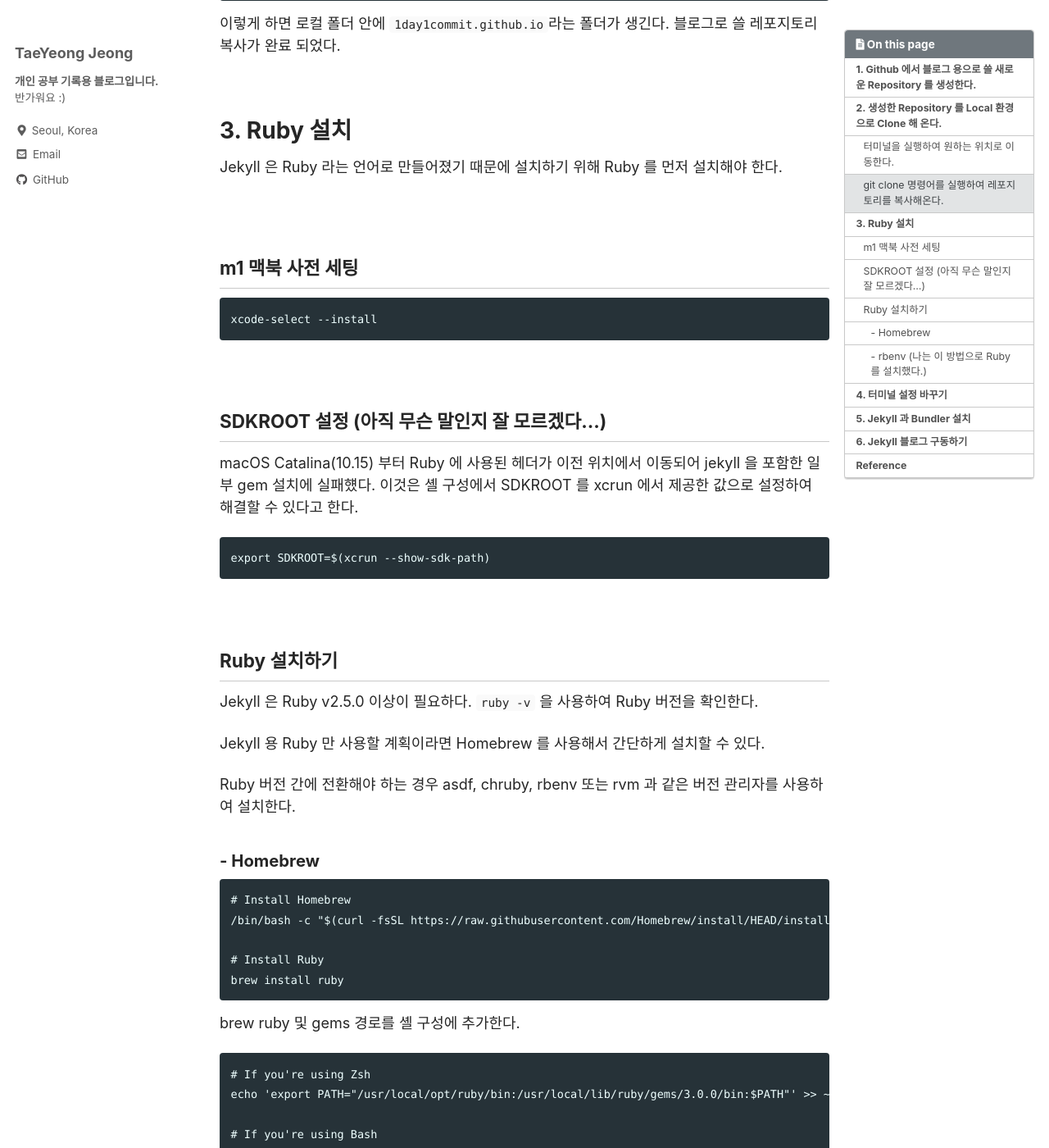
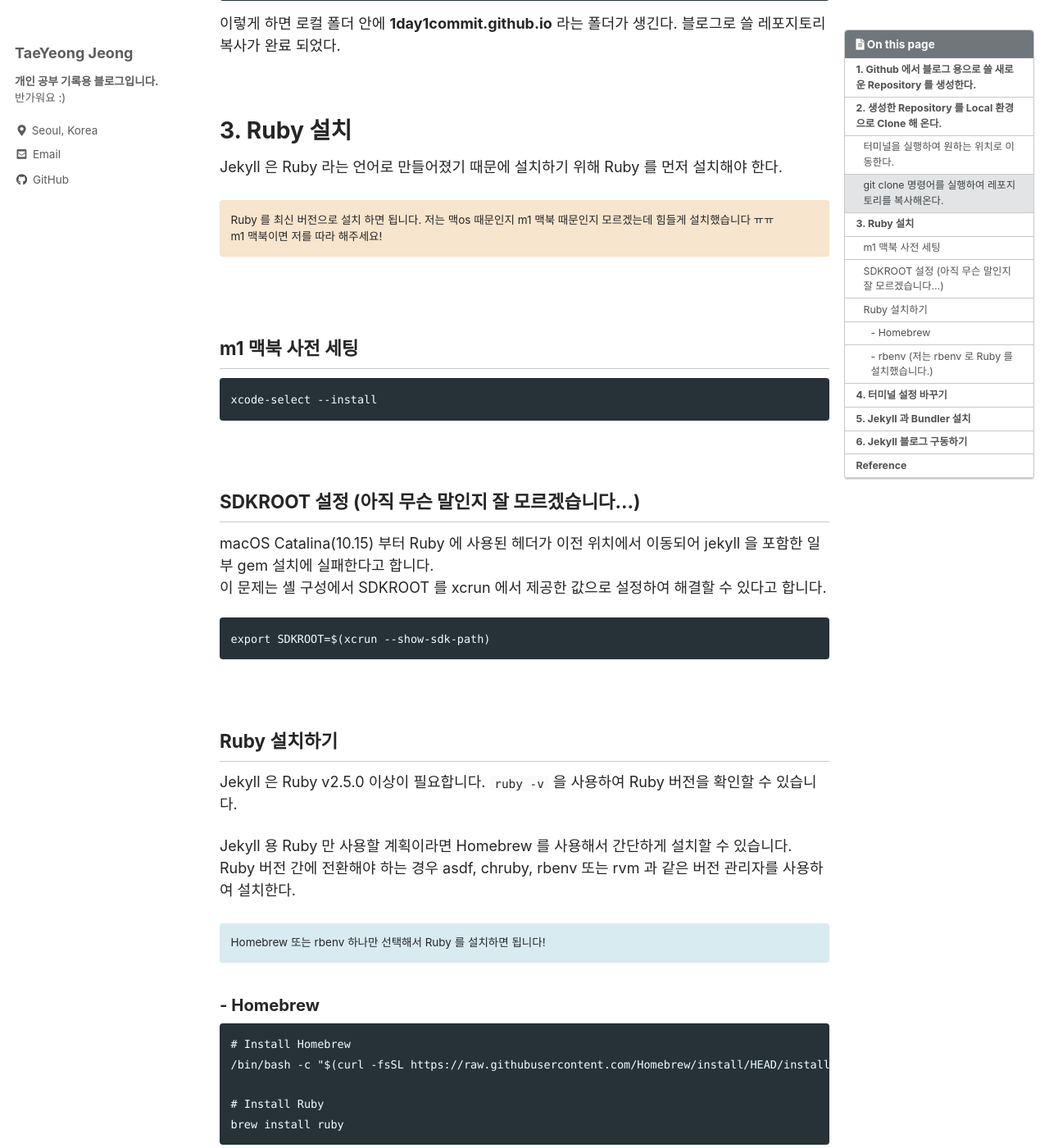
Before and after one commit to dev-taeyeong/test-blog, a Jekyll site: the page built from _posts/Github_Blog/2021-11-01-make-blog-1.md, in a window 1280 px wide and 1400 px high, scrolled down 1003 px. Shown: the whole window at 82% size. Built offline with Jekyll 4.4.1, drawn with Linux system fonts in a browser that asks for light colours; cached includes are drawn as plain includes; comment, search, counter and statistics services are not loaded; some of the changed text lies outside the part shown.

Commit message:
블로그 생성1 게시물 수정

````diff
--- a/_posts/Github_Blog/2021-11-01-make-blog-1.md
+++ b/_posts/Github_Blog/2021-11-01-make-blog-1.md
@@ -52,13 +52,17 @@ git clone + 레포지토리 주소.git 실행
 git clone https://github.com/1day1commit/1day1commit.github.io.git
 ```
 
-이렇게 하면 로컬 폴더 안에 `1day1commit.github.io`라는 폴더가 생긴다. 블로그로 쓸 레포지토리 복사가 완료 되었다.
+이렇게 하면 로컬 폴더 안에 **1day1commit.github.io** 라는 폴더가 생긴다. 블로그로 쓸 레포지토리 복사가 완료 되었다.
 
 <br>
 
 # 3. Ruby 설치
 
 Jekyll 은 Ruby 라는 언어로 만들어졌기 때문에 설치하기 위해 Ruby 를 먼저 설치해야 한다.
+
+Ruby 를 최신 버전으로 설치 하면 됩니다. 저는 맥os 때문인지 m1 맥북 때문인지 모르겠는데 힘들게 설치했습니다 ㅠㅠ
+m1 맥북이면 저를 따라 해주세요!
+{: .notice--warning}
 
 <br>
 
@@ -70,9 +74,10 @@ xcode-select --install
 
 <br>
 
-## SDKROOT 설정 (아직 무슨 말인지 잘 모르겠다...)
+## SDKROOT 설정 (아직 무슨 말인지 잘 모르겠습니다...)
 
-macOS Catalina(10.15) 부터 Ruby 에 사용된 헤더가 이전 위치에서 이동되어 jekyll 을 포함한 일부 gem 설치에 실패헀다. 이것은 셸 구성에서 SDKROOT 를 xcrun 에서 제공한 값으로 설정하여 해결할 수 있다고 한다.
+macOS Catalina(10.15) 부터 Ruby 에 사용된 헤더가 이전 위치에서 이동되어 jekyll 을 포함한 일부 gem 설치에 실패한다고 합니다.
+이 문제는 셸 구성에서 SDKROOT 를 xcrun 에서 제공한 값으로 설정하여 해결할 수 있다고 합니다.
 
 ```
 export SDKROOT=$(xcrun --show-sdk-path)
@@ -82,11 +87,13 @@ export SDKROOT=$(xcrun --show-sdk-path)
 
 ## Ruby 설치하기
 
-Jekyll 은 Ruby v2.5.0 이상이 필요하다. `ruby -v` 을 사용하여 Ruby 버전을 확인한다.
+Jekyll 은 Ruby v2.5.0 이상이 필요합니다. `ruby -v` 을 사용하여 Ruby 버전을 확인할 수 있습니다.
 
-Jekyll 용 Ruby 만 사용할 계획이라면 Homebrew 를 사용해서 간단하게 설치할 수 있다.
+Jekyll 용 Ruby 만 사용할 계획이라면 Homebrew 를 사용해서 간단하게 설치할 수 있습니다.
+Ruby 버전 간에 전환해야 하는 경우 asdf, chruby, rbenv 또는 rvm 과 같은 버전 관리자를 사용하여 설치한다.
 
-Ruby 버전 간에 전환해야 하는 경우 asdf, chruby, rbenv 또는 rvm 과 같은 버전 관리자를 사용하여 설치한다.
+Homebrew 또는 rbenv 하나만 선택해서 Ruby 를 설치하면 됩니다!
+{: .notice--info}
 
 ### - Homebrew
 
@@ -98,7 +105,7 @@ Ruby 버전 간에 전환해야 하는 경우 asdf, chruby, rbenv 또는 rvm 과
 brew install ruby
 ```
 
-brew ruby 및 gems 경로를 셸 구성에 추가한다.
+brew ruby 및 gems 경로를 셸 구성에 추가합니다.
 
 ```
 # If you're using Zsh
@@ -111,7 +118,7 @@ echo 'export PATH="/usr/local/opt/ruby/bin:/usr/local/lib/ruby/gems/3.0.0/bin:$P
 echo $SHELL
 ```
 
-터미널을 다시 시작하고 Ruby 설정을 확인한다.
+터미널을 다시 시작하고 Ruby 설정을 확인합니다.
 
 ```
 which ruby
@@ -123,9 +130,9 @@ ruby 3.0.0p0 (2020-12-25 revision 95aff21468)
 
 <br>
 
-### - rbenv (나는 이 방법으로 Ruby 를 설치했다.)
+### - rbenv (저는 rbenv 로 Ruby 를 설치했습니다.)
 
-rbenv 를 사용하여 Ruby 버전을 관리하면 프로젝트에서 주어진 Ruby 버전을 실행할 수 있어야 할 때 매우 유용하다.
+rbenv 를 사용하여 Ruby 버전을 관리하면 프로젝트에서 주어진 Ruby 버전을 실행할 수 있어야 할 때 매우 유용합니다.
 
 ```
 # Install Homebrew
@@ -143,7 +150,7 @@ curl -fsSL https://github.com/rbenv/rbenv-installer/raw/main/bin/rbenv-doctor |
 
 <br>
 
-터미널을 다시 시작하고 원하는 Ruby 버전을 설치한다.
+터미널을 다시 시작하고 원하는 Ruby 버전을 설치합니다.
 
 ```
 rbenv versions
@@ -152,8 +159,8 @@ rbenv versions
 ```
 
 - 현재 시스템에서 사용중인 ruby 버전 확인하기
-- MAC 에 기본적으로 있는 ruby 의 버전을 확인할 수 있다.
-- `sudo` 를 이용해 루트 권한으로 해당 ruby 를 사용할 수 있으나 권장하지 않는다고 한다.
+- MAC 에 기본적으로 있는 ruby 의 버전을 확인할 수 있습니다.
+- `sudo` 를 이용해 루트 권한으로 해당 ruby 를 사용할 수 있으나 권장하지 않는다고 합니다!
 
 <br>
 
@@ -170,7 +177,7 @@ rbenv versions
   3.0.2
 ```
 
-방금 설치한 3.0.2 버전이 추가된 것을 확인할 수 있다.
+방금 설치한 3.0.2 버전이 추가된 것을 확인할 수 있습니다.
 
 <br>
 
@@ -182,7 +189,7 @@ rbenv versions
 * 3.0.2
 ```
 
-3.0.2 버전으로 바꾸어 주었다.
+3.0.2 버전으로 바꾸어 줍니다.
 
 <br>
 
@@ -192,7 +199,7 @@ rbenv versions
 vi ~/.zshrc
 ```
 
-나는 zsh 를 사용하니 zsh 설정 파일을 열어준다.
+저는 zsh 를 사용하기 때문에 zsh 설정 파일을 열어주었습니다.
 
 <br>
 
@@ -203,7 +210,7 @@ export PATH={$Home}/.rbenv/bin:$PATH && \
 eval "$(rbenv init -)"
 ```
 
-PATH 추가를 위해 위의 두 줄을 추가해준다.
+PATH 추가를 위해 위의 두 줄을 추가해줍니다.
 
 <br>
 
@@ -211,7 +218,7 @@ PATH 추가를 위해 위의 두 줄을 추가해준다.
 source ~/.zshrc
 ```
 
-환경설정 바꾼 것을 적용시켜 준다.
+환경설정 바꾼 것을 적용시켜 줍니다.
 
 <br>
 
@@ -221,7 +228,7 @@ source ~/.zshrc
 gem install --user-install bundler jekyll
 ```
 
-Bundler 와 Jekyll 을 설치한다.
+Bundler 와 Jekyll 을 설치합니다.
 
 <br>
 
@@ -236,7 +243,8 @@ echo 'export PATH="$HOME/.gem/ruby/X.X.0/bin:$PATH"' >> ~/.bash_profile
 echo $SHELL
 ```
 
-(이렇게 경로 파일을 추가 하라고 하는데 나는 위에서 해서 하지 않았다.)
+이렇게 경로 파일을 추가 하라고 하는데 저는 rbenv 로 설치 해서 이미 경로를 추가해 주었기 때문에 하지 않았습니다.
+{: .notice--info}
 
 <br>
 
@@ -244,7 +252,7 @@ echo $SHELL
 gem evn
 ```
 
-GEM PATHS 가 홈 디렉터리를 가리키는지 확인한다.
+GEM PATHS 가 홈 디렉터리를 가리키는지 확인합니다.
 
 <br>
 
@@ -260,13 +268,16 @@ jekyll serve
 
 <br>
 
-`jekyll serve` 명령어를 실행하자 오류가 발생하였다.
+`jekyll serve` 명령어를 실행하자 오류가 발생하였습니다.
 
 ```
 /Users/jeongtaeyeong/.rbenv/versions/3.0.2/lib/ruby/gems/3.0.0/gems/bundler-2.2.30/lib/bundler/runtime.rb:309:in `check_for_activated_spec!': You have already activated i18n 1.8.10, but your Gemfile requires i18n 0.9.5. Prepending `bundle exec` to your command may solve this. (Gem::LoadError)
 ```
 
-읽어보면 `bundle exec` 를 명령 앞에 사용하라고 하는 것 같다.
+읽어보니 `bundle exec` 를 명령 앞에 사용하라고 합니다.
+
+Jekyll 블로그를 구동할 때는 항상 `bundle exec jekyll serve` 를 사용하면 됩니다!
+{: .notice--info}
 
 <br>
 
@@ -274,13 +285,11 @@ jekyll serve
 bundle exec jekyll serve
 ```
 
-여기서 에러가 발생하지 않는다면 `http://localhost:4000` 로 접속하여 로컬 환경에서 돌아가는 것을 확인할 수 있다.
+여기서 에러가 발생하지 않는다면 [http://localhost:4000](http://localhost:4000) 로 접속하여 로컬 환경에서 돌아가는 것을 확인할 수 있습니다!
 
 <br>
 
-나는 여기서 몇가지 에러가 발생하여 제대로 실행되지 않았다.
-
-이후의 에러 해결 과정은 다음 글에 포스팅 하겠습니다!
+여기서 에러가 발생한다면 다음 글을 확인해 주세요!
 
 <br>
 
````
Also changed, not shown: _posts/Github_Blog/2021-11-01-make-blog-2.md (+4 -3 lines), _posts/Github_Blog/2021-11-02-config.md (+4 -4 lines).
